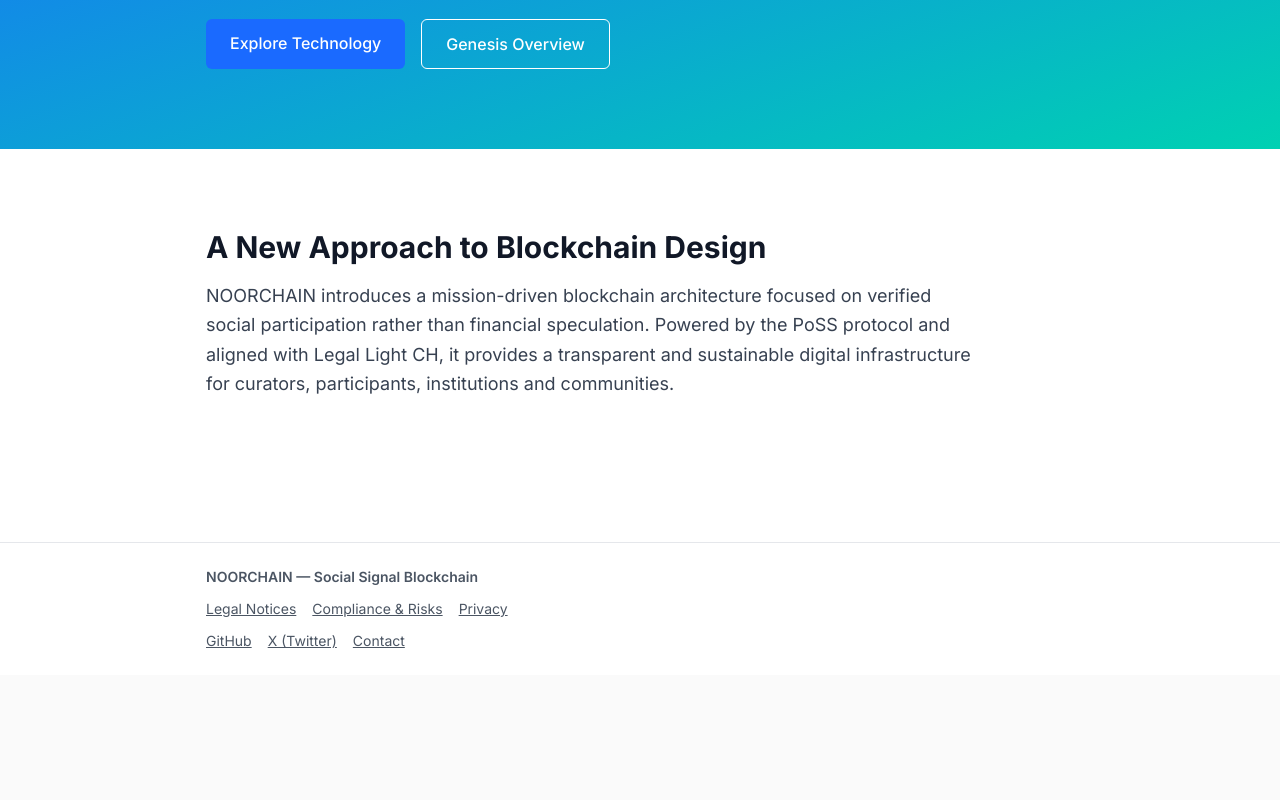
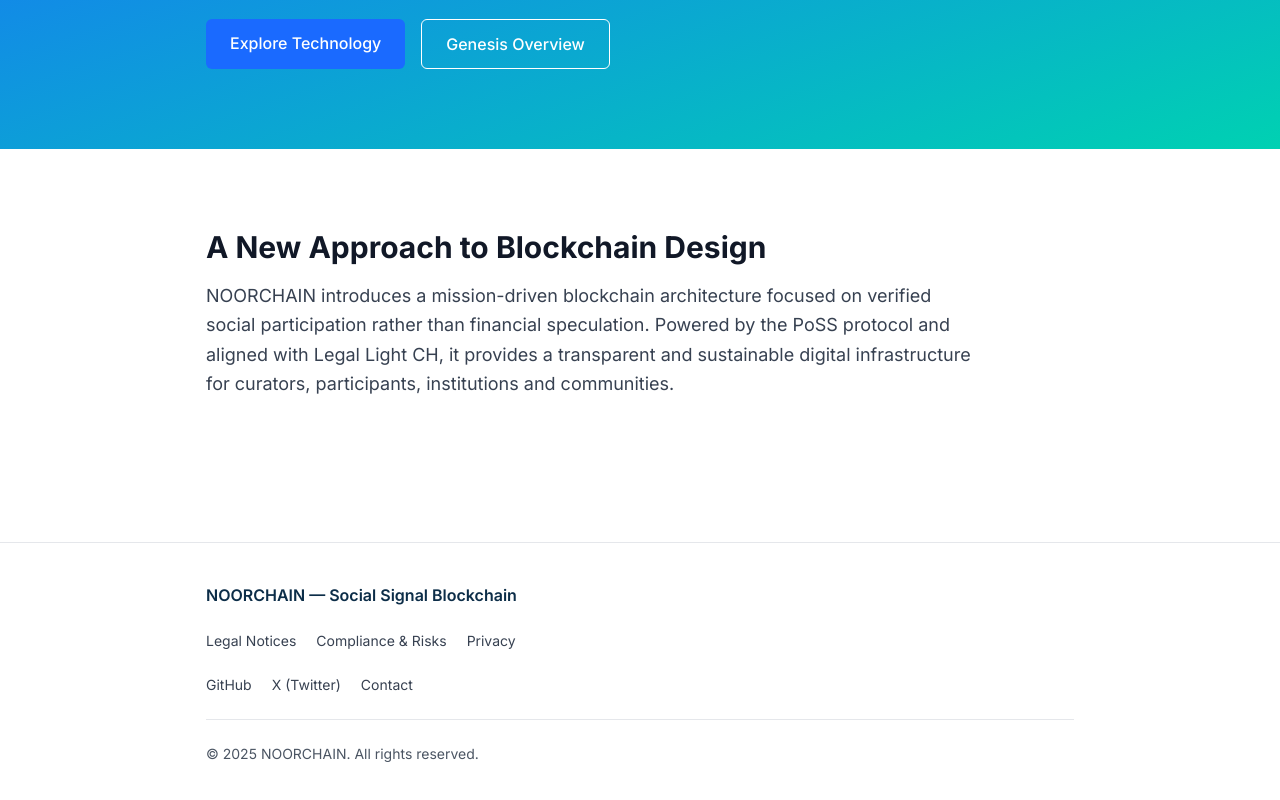
Before and after one commit to noorfinances-eng/noorchain-core, a Next.js app in the folder site/: page / in a window 1280 px wide. Shown: the part 342-1142 px from the top of the page. Before the commit the page ends 1017 px from the top, so only its background shows below. Built offline with nearby package versions, Linux system fonts and the light colour scheme.

Commit message:
Update Footer.tsx

```diff
--- a/site/components/Footer.tsx
+++ b/site/components/Footer.tsx
@@ -1,34 +1,56 @@
 export default function Footer() {
   return (
-    <footer className="w-full border-t mt-16 py-6 text-sm text-gray-600 bg-white">
-      <div className="container flex flex-col gap-3">
+    <footer className="w-full bg-white border-t border-gray-soft mt-16 py-10 text-sm">
+      <div className="container flex flex-col gap-6">
 
-        <div className="font-semibold">
+        {/* TITLE */}
+        <div className="text-navy font-semibold text-base">
           NOORCHAIN — Social Signal Blockchain
         </div>
 
-        <div className="flex flex-wrap gap-4">
-          <a href="/legal" className="underline">
+        {/* INTERNAL LINKS */}
+        <div className="flex flex-wrap gap-5 text-gray-700">
+          <a href="/legal" className="hover:text-primary transition">
             Legal Notices
           </a>
-          <a href="/legal" className="underline">
+          <a href="/legal" className="hover:text-primary transition">
             Compliance & Risks
           </a>
-          <a href="/legal" className="underline">
+          <a href="/legal" className="hover:text-primary transition">
             Privacy
           </a>
         </div>
 
-        <div className="flex flex-wrap gap-4">
-          <a href="https://github.com" target="_blank" className="underline">
+        {/* EXTERNAL LINKS */}
+        <div className="flex flex-wrap gap-5 text-gray-700">
+          <a
+            href="https://github.com"
+            target="_blank"
+            className="hover:text-primary transition"
+          >
             GitHub
           </a>
-          <a href="https://x.com" target="_blank" className="underline">
+          <a
+            href="https://x.com"
+            target="_blank"
+            className="hover:text-primary transition"
+          >
             X (Twitter)
           </a>
-          <a href="mailto:contact@noorchain.org" className="underline">
+          <a
+            href="mailto:contact@noorchain.org"
+            className="hover:text-primary transition"
+          >
             Contact
           </a>
+        </div>
+
+        {/* BOTTOM LINE */}
+        <div className="h-px w-full bg-gray-soft" />
+
+        {/* COPYRIGHT */}
+        <div className="text-gray-600">
+          © {new Date().getFullYear()} NOORCHAIN. All rights reserved.
         </div>
       </div>
     </footer>
```
